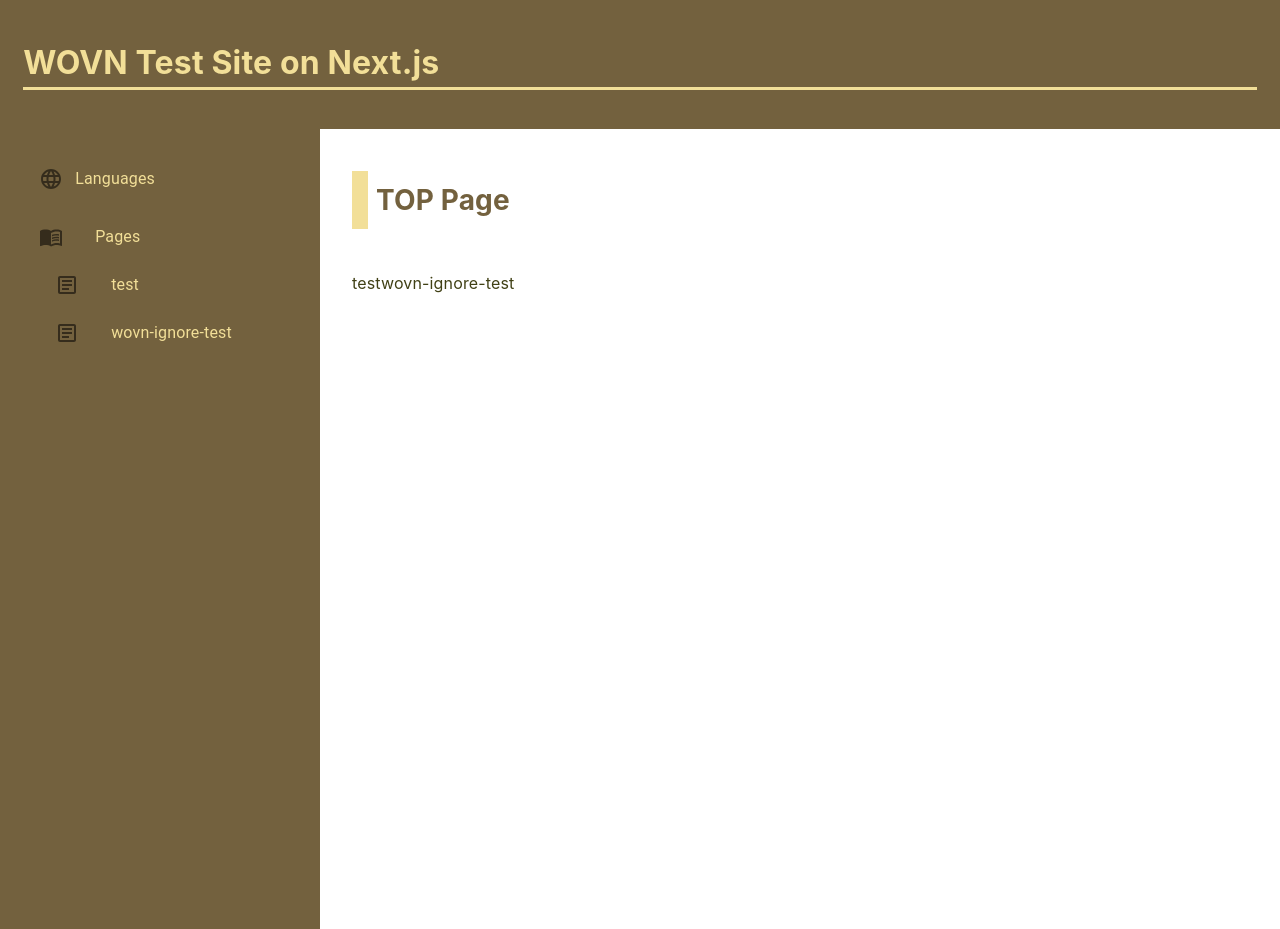
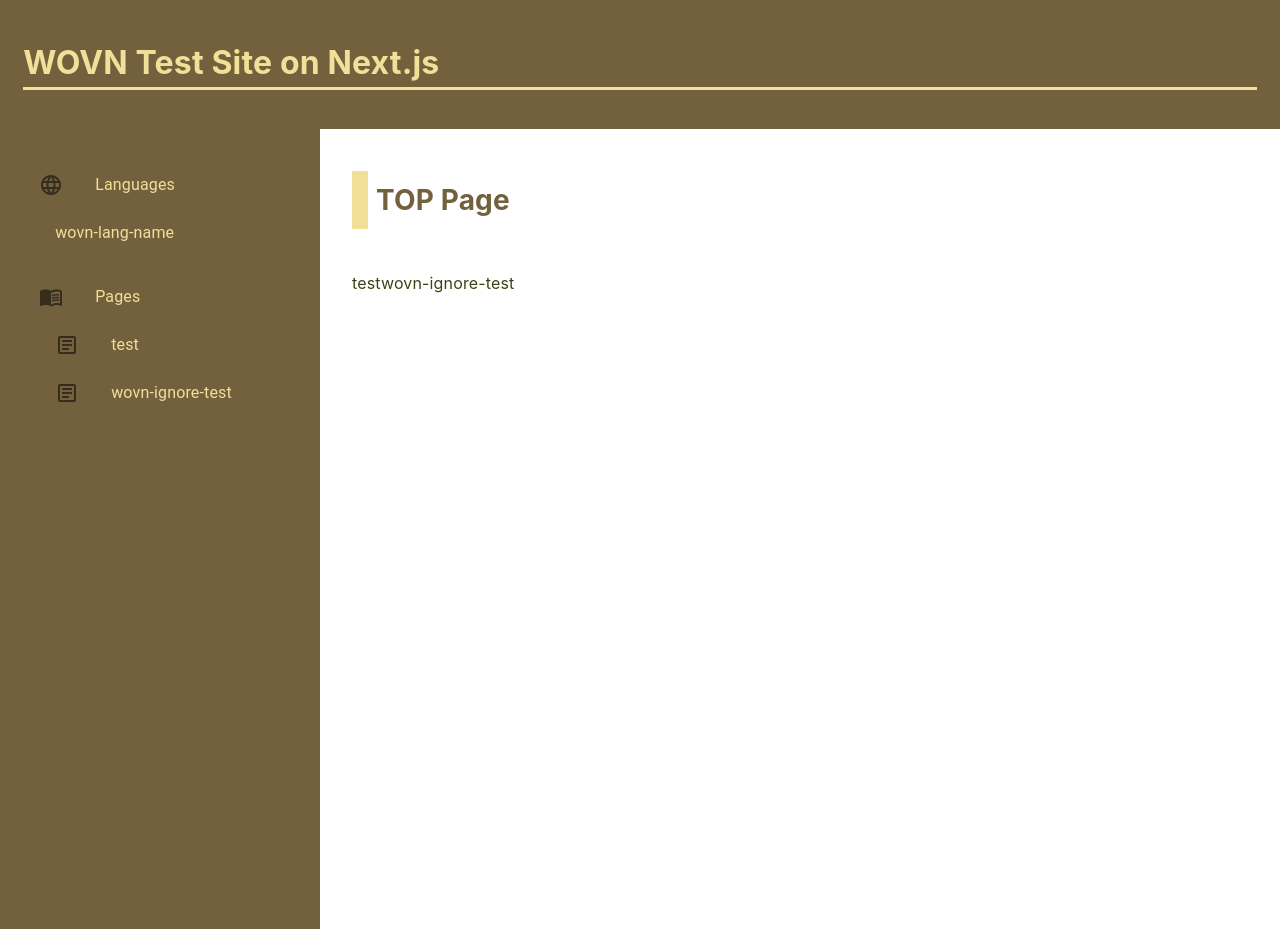
Before and after one commit to killinsun/wovn-testing-site, a Next.js app: page / in a window 1280 px wide. Built offline with nearby package versions, Linux system fonts and the light colour scheme.

Commit message:
added wovn custom widget

```diff
--- a/src/components/layouts/SideBar.tsx
+++ b/src/components/layouts/SideBar.tsx
@@ -1,11 +1,9 @@
 import {
   Collapse,
-  List,
-  ListItemButton,
   ListItemIcon,
   ListItemText,
-  MenuItem,
-  MenuList,
+  ListItemButton,
+  List,
   Typography,
 } from '@mui/material';
 import ArticleIcon from '@mui/icons-material/ArticleOutlined';
@@ -24,29 +22,43 @@
 };
 
 const SideBar: React.FC<Props> = ({ allPostSlugs }) => {
-  const [open, setOpen] = useState(true);
+  const [pagesOpen, setPagesOpen] = useState(true);
+  const [languageOpen, setLanguageOpen] = useState(true);
 
-  const handleClick = () => {
-    setOpen(!open);
+  const handlePagesClick = () => {
+    setPagesOpen(!pagesOpen);
+  };
+
+  const handleLanguagesClick = () => {
+    setLanguageOpen(!languageOpen);
   };
 
   return (
     <nav className={styles.navigation}>
       <section className={styles.languages}>
-        <MenuList>
-          <MenuItem>
+        <List>
+          <ListItemButton onClick={handleLanguagesClick}>
             <ListItemIcon>
               <LanguageOutlinedIcon />
             </ListItemIcon>
             <ListItemText>
               <Typography variant="body1">Languages</Typography>
             </ListItemText>
-          </MenuItem>
-        </MenuList>
+          </ListItemButton>
+          <Collapse in={pagesOpen} timeout="auto" unmountOnExit>
+            <List component="div" disablePadding className="wovn-languages">
+              <ListItemButton sx={{ pl: 4 }}>
+                <ListItemText className="wovn-switch-template">
+                  wovn-lang-name
+                </ListItemText>
+              </ListItemButton>
+            </List>
+          </Collapse>
+        </List>
       </section>
       <section className={styles.menu}>
         <List>
-          <ListItemButton onClick={handleClick}>
+          <ListItemButton onClick={handlePagesClick}>
             <ListItemIcon>
               <MenuBookOutlinedIcon />
             </ListItemIcon>
@@ -54,7 +66,7 @@
               <Typography variant="body1">Pages</Typography>
             </ListItemText>
           </ListItemButton>
-          <Collapse in={open} timeout="auto" unmountOnExit>
+          <Collapse in={pagesOpen} timeout="auto" unmountOnExit>
             <List component="div" disablePadding>
               {allPostSlugs &&
                 allPostSlugs.map((value) => (
```
